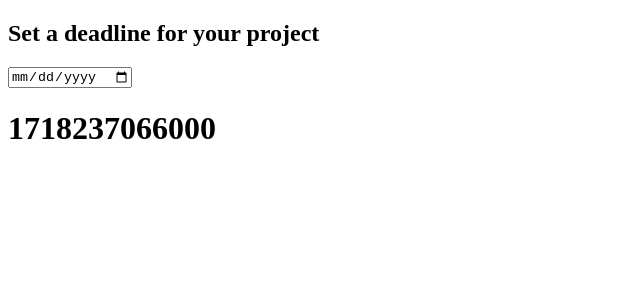
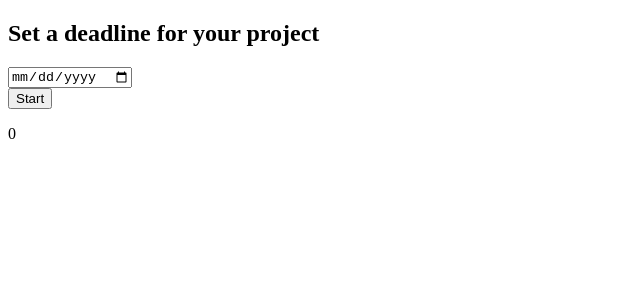
Before and after one commit to marqsbruno/deadline-deathline, a React (Vite) app: page / in a window 1280 px wide. Shown: the top 300 px of the page, without its empty margins (0-640 px from the left). Built offline with nearby package versions, Linux system fonts and the light colour scheme.

Commit message:
adicionado relógio

```diff
--- a/package.json
+++ b/package.json
@@ -10,6 +10,7 @@
     "preview": "vite preview"
   },
   "dependencies": {
+    "moment": "^2.30.1",
     "react": "^18.2.0",
     "react-dom": "^18.2.0"
   },
--- a/src/components/Clock.tsx
+++ b/src/components/Clock.tsx
@@ -1,20 +1,38 @@
-import { useContext, useEffect, useState } from "react";
+import { useContext, useState } from "react";
 import { TimeContext } from "../context/TimeContext";
 
 function Clock() {
-  const { initialTime } = useContext(TimeContext);
-  const [timeNow, setTimeNow] = useState(0);
+  const { deadline } = useContext(TimeContext);
+  //const [countdown, setCountdown] = useState("");
+  const [days, setDays] = useState(0);
+  const [hours, setHours] = useState(0);
+  const [minutes, setMinutes] = useState(0);
+  const [seconds, setSeconds] = useState(0);
 
-  useEffect(() => {
-    const interval = setInterval(() => setTimeNow(Date.now()), 1000);
-    console.log(initialTime);
+  const getTimeLeft = () => {
+    console.log(deadline);
 
-    return () => clearInterval(interval);
-  }, [initialTime]);
+    const unixDeadline = Date.parse(deadline) - Date.now();
+    setSeconds(Math.floor(unixDeadline / 1000) % 60);
+    setMinutes(Math.floor(unixDeadline / 60000) % 60);
+    setHours(Math.floor(unixDeadline / 3600000) % 24);
+    setDays(Math.floor(unixDeadline / (3600000 * 24)));
+  };
+
+  const handleClick = () => {
+    setInterval(() => getTimeLeft(), 1000);
+    console.log("cliquei");
+  };
 
   return (
     <div>
-      <h1>{timeNow}</h1>
+      <button type="button" onClick={handleClick}>
+        Start
+      </button>
+      {seconds ? <h1>{seconds}</h1> : <></>}
+      {minutes ? <h1>{minutes}</h1> : <></>}
+      {minutes ? <h1>{hours}</h1> : <></>}
+      {days > 0 ? <h1>{days}</h1> : <p>0</p>}
     </div>
   );
 }
--- a/src/components/TimeInput.tsx
+++ b/src/components/TimeInput.tsx
@@ -2,7 +2,7 @@ import { useContext, useEffect } from "react";
 import { TimeContext } from "../context/TimeContext";
 
 function TimeInput() {
-  const { initialTime, setInitialTime } = useContext(TimeContext);
+  const { deadline, setDeadline } = useContext(TimeContext);
   useEffect(() => {
     // console.log(typeof date);
   }, []);
@@ -11,8 +11,8 @@ function TimeInput() {
       <h2>Set a deadline for your project</h2>
       <input
         type="date"
-        value={initialTime}
-        onChange={(e) => setInitialTime(e.target.value)}
+        value={deadline}
+        onChange={(e) => setDeadline(e.target.value)}
       />
     </div>
   );
--- a/src/context/TimeContext.tsx
+++ b/src/context/TimeContext.tsx
@@ -1,8 +1,8 @@
 import { createContext, useState } from "react";
 
 type Context = {
-  initialTime: string;
-  setInitialTime: React.Dispatch<React.SetStateAction<string>>;
+  deadline: string;
+  setDeadline: React.Dispatch<React.SetStateAction<string>>;
 };
 export const TimeContext = createContext({} as Context);
 
@@ -11,11 +11,11 @@ type Provider = {
 };
 
 export default function TimeProvider({ children }: Provider) {
-  const [initialTime, setInitialTime] = useState("");
+  const [deadline, setDeadline] = useState("");
 
   const contextValues = {
-    initialTime,
-    setInitialTime,
+    deadline,
+    setDeadline,
   };
 
   return (
```
Also changed, not shown: 1 other file (tests, documents, lock files or other folders).
